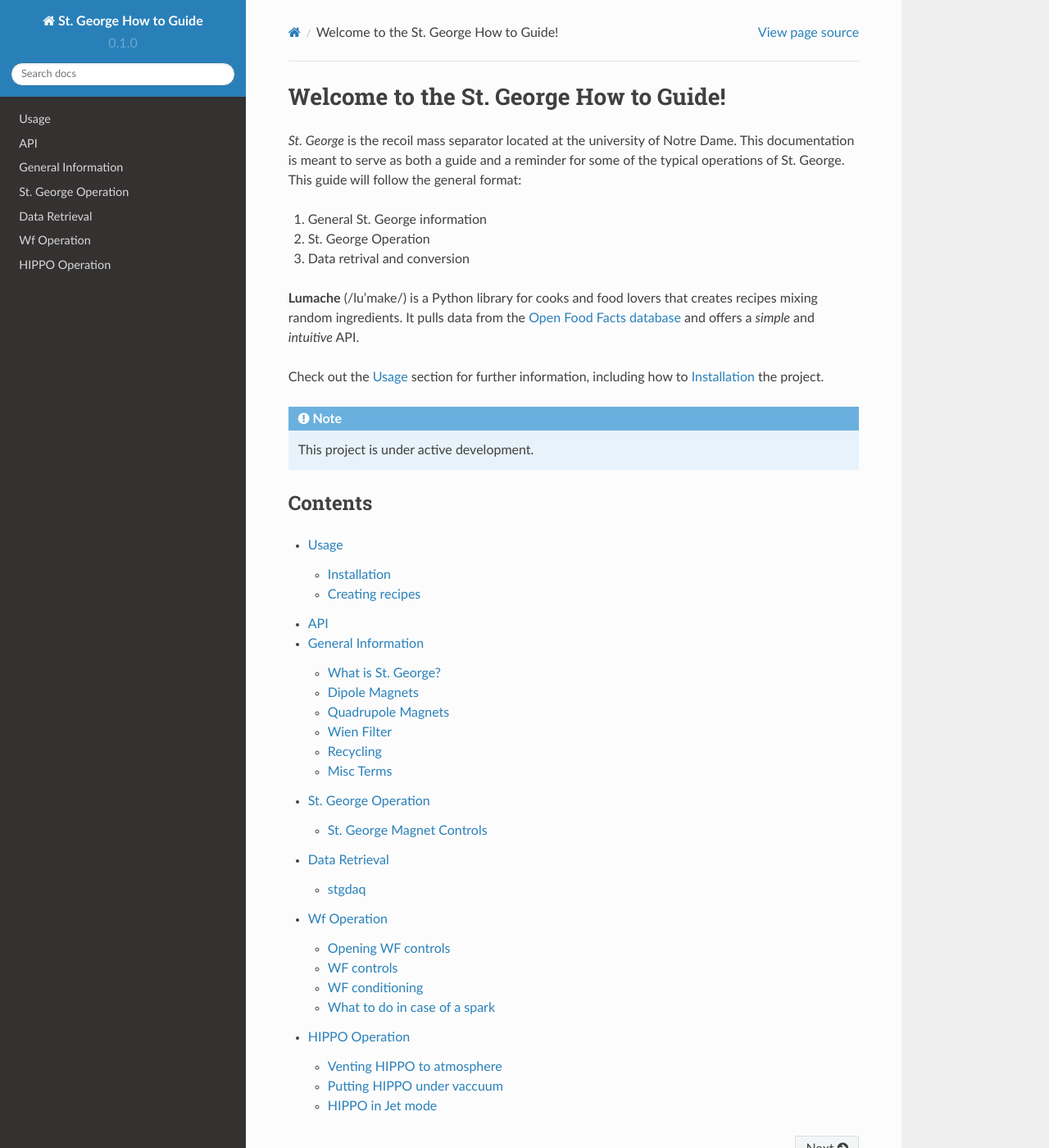
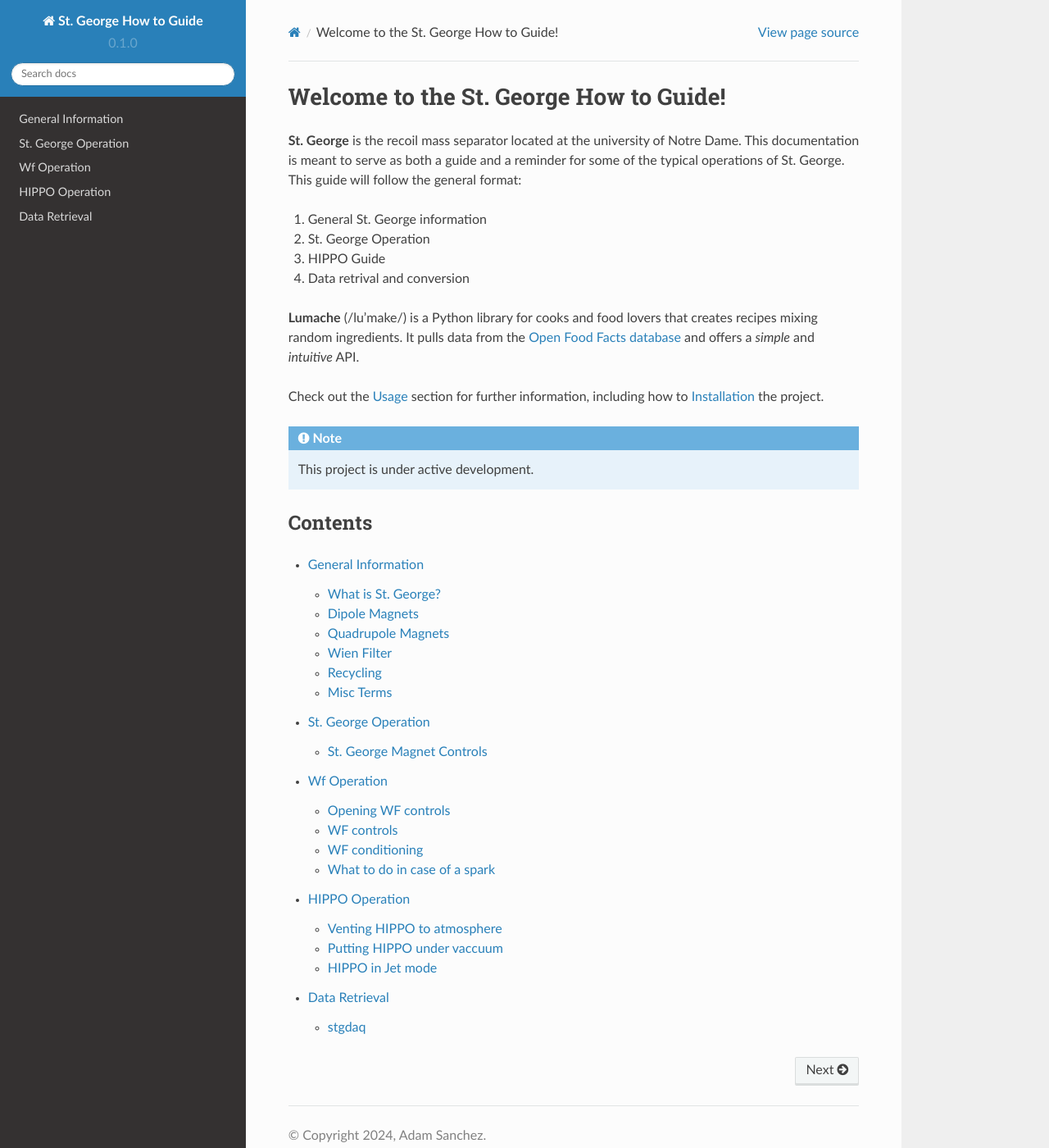
Before and after one commit to asanch25/StG-How-To, a Sphinx documentation site: the page built from docs/source/index.rst, in a window 1280 px wide and 1400 px high. Shown: the whole window at 82% size. Built offline with Sphinx 7.4.7 and the Read the Docs theme 2.0.0, drawn with Linux system fonts in a browser that asks for light colours; pages that are not in the unit, such as notebooks, are missing from menus.

Commit message:
Update index.rst

```diff
--- a/docs/source/index.rst
+++ b/docs/source/index.rst
@@ -1,11 +1,11 @@
 Welcome to the St. George How to Guide!
 ===================================
 
-*St. George* is the recoil mass separator located at the university of Notre Dame. This documentation is meant to serve as both a guide and a reminder for some of the typical operations
-of St. George. This guide will follow the general format:
+**St. George** is the recoil mass separator located at the university of Notre Dame. This documentation is meant to serve as both a guide and a reminder for some of the typical operations of St. George. This guide will follow the general format:
 
 #. General St. George information
 #. St. George Operation
+#. HIPPO Guide
 #. Data retrival and conversion
 
 
@@ -26,15 +26,19 @@
 
 .. toctree::
 
-   usage
-   api
+
    generalinfo
+
    stgoperation
+   stg magnet control operation
+   wfoperation
+   cup current recording
+
+
+
+   HIPPOoperation
+
    dataaq
-   wfoperation
-   HIPPOoperation
    retrieving data from stgdaq
-   cup current recording
-   stg magnet control operation
    spectcl operation
    pressure recording
```
